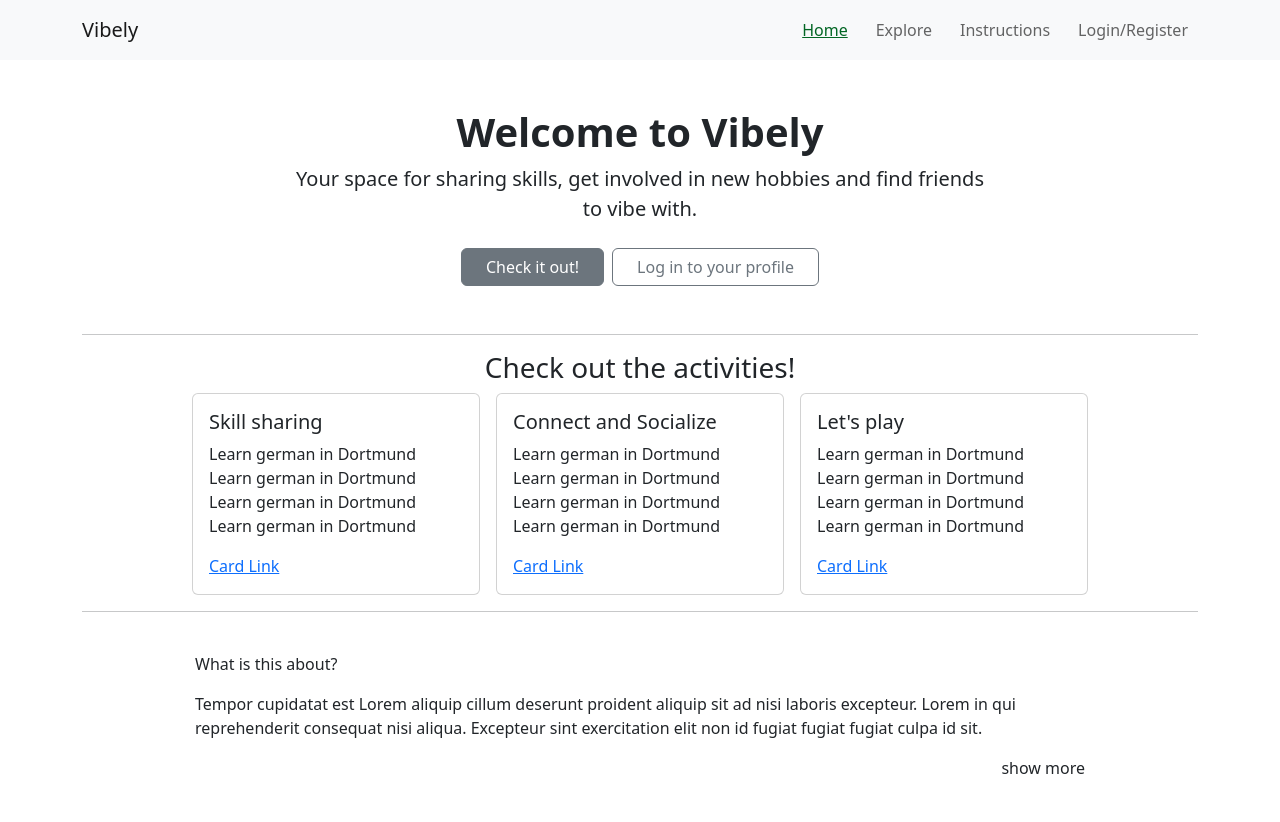
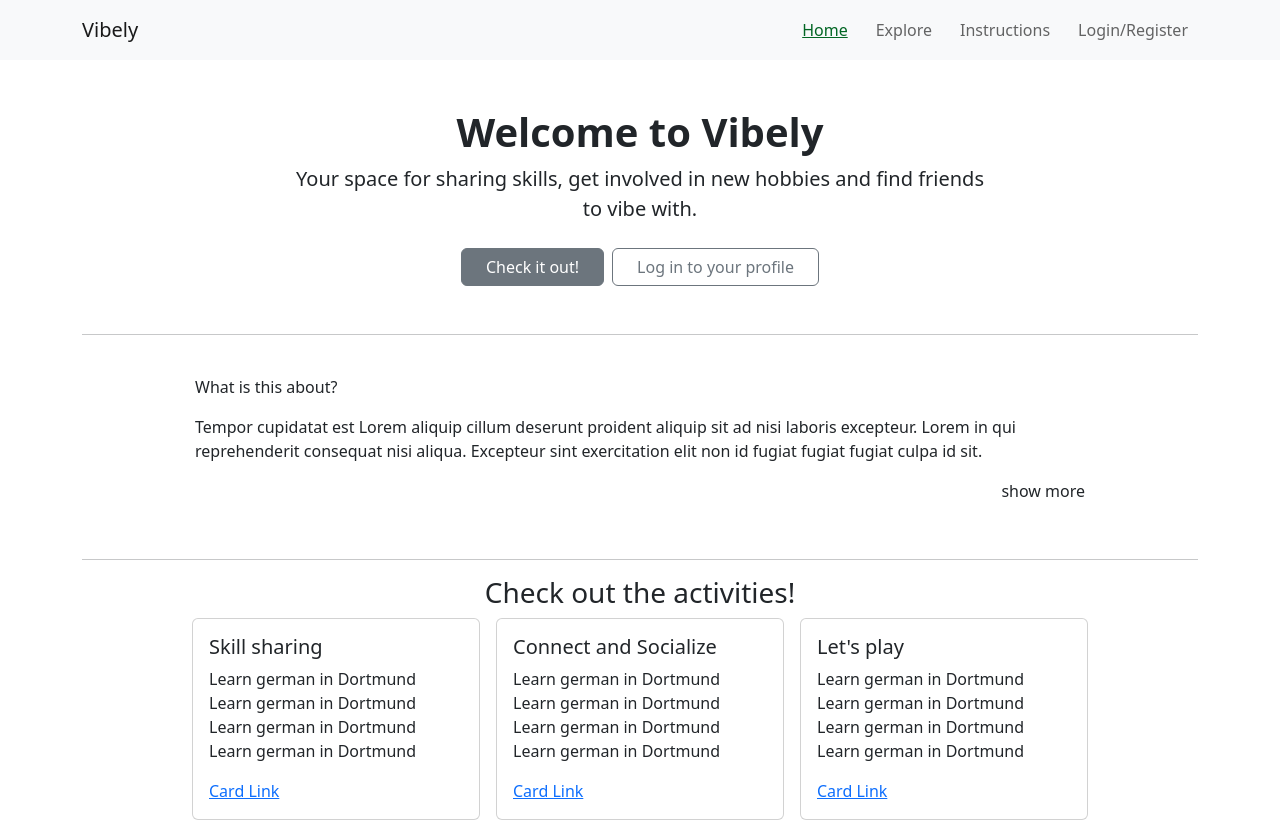
Before and after one commit to mae-rwen/Vibely, a React (Create React App) app in the folder frontend/: page / in a window 1280 px wide. Shown: the top 822 px of the page. Built offline with nearby package versions, Linux system fonts and the light colour scheme.

Commit message:
changed the order of sections

```diff
--- a/frontend/src/components/HomePage/HomePage.js
+++ b/frontend/src/components/HomePage/HomePage.js
@@ -8,9 +8,9 @@ export default function HomePage() {
     <div>
       <HeroSection />
       <hr class="featurette-divider" />
+      <Introduction />
+      <hr class="featurette-divider" />
       <CategoriesOverview />
-      <hr class="featurette-divider" />
-      <Introduction />
       <hr class="featurette-divider" />
       <MeetTheTeam />
     </div>
```
